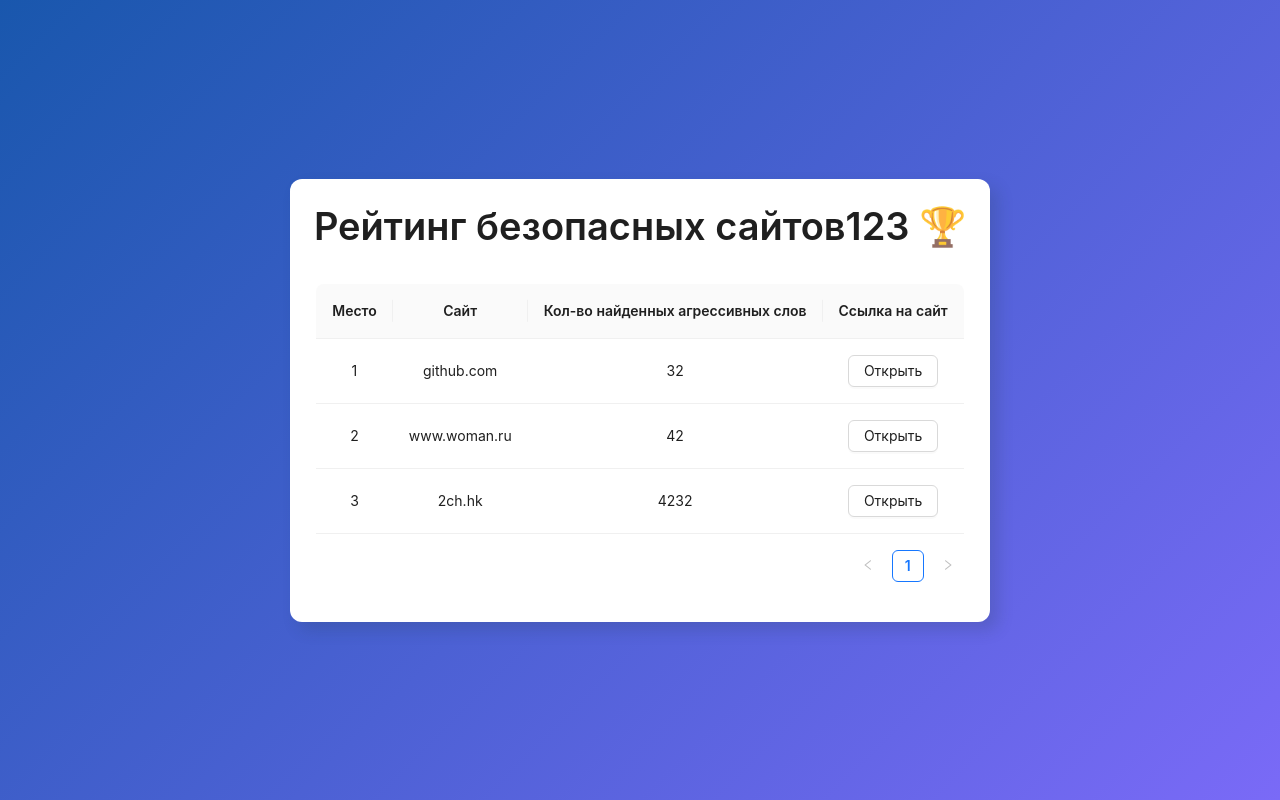
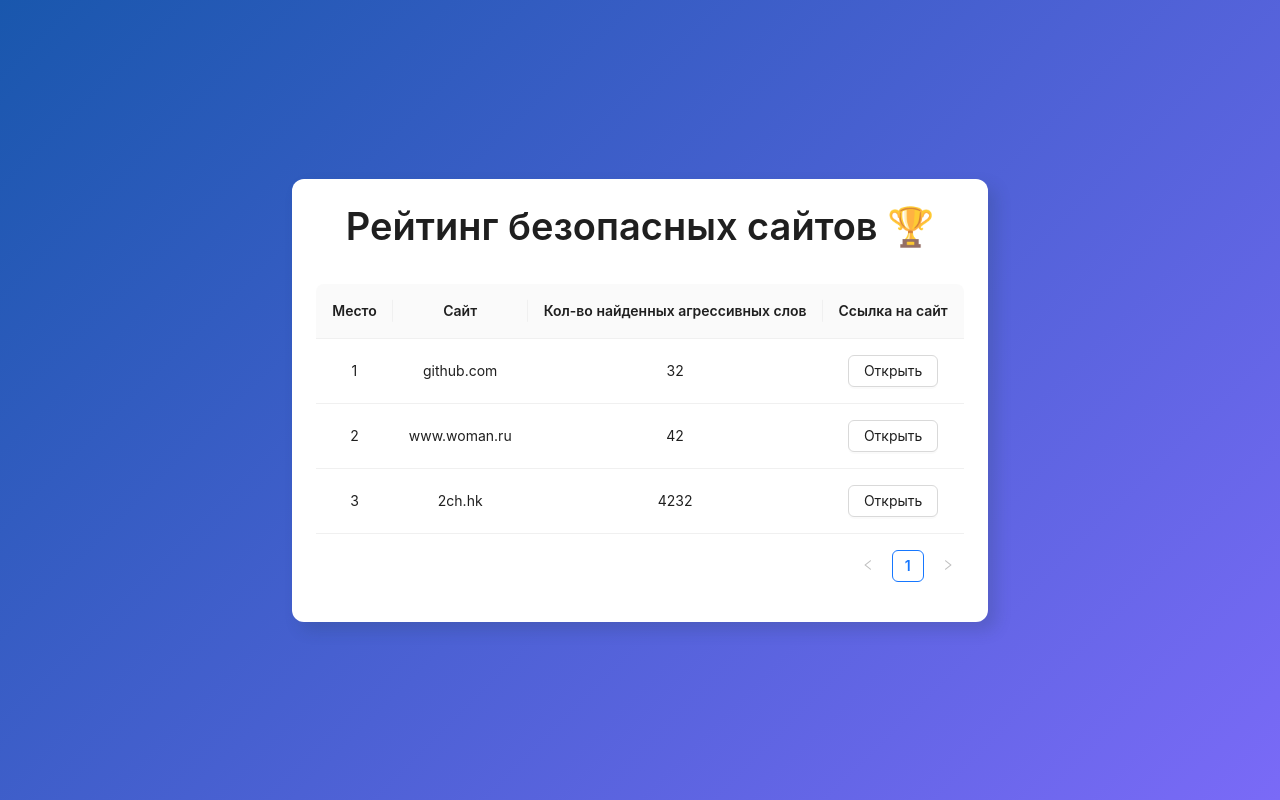
Before and after one commit to YarikMix/Purify_landing, a React (Vite) app: page / in a window 1280 px wide. Built offline with nearby package versions, Linux system fonts and the light colour scheme.

Commit message:
fix: ci cd

```diff
--- a/src/App.tsx
+++ b/src/App.tsx
@@ -69,7 +69,7 @@ function App() {
             <Reset />
             <Flex className={styles.wrapper}>
                 <Flex vertical gap="middle" className={styles.container}>
-                    <Typography.Title level={1}>Рейтинг безопасных сайтов123 🏆</Typography.Title>
+                    <Typography.Title level={1}>Рейтинг безопасных сайтов 🏆</Typography.Title>
                     <Table dataSource={dataSource} columns={columns} pagination={{ pageSize: 5 }} />
                 </Flex>
             </Flex>
```
